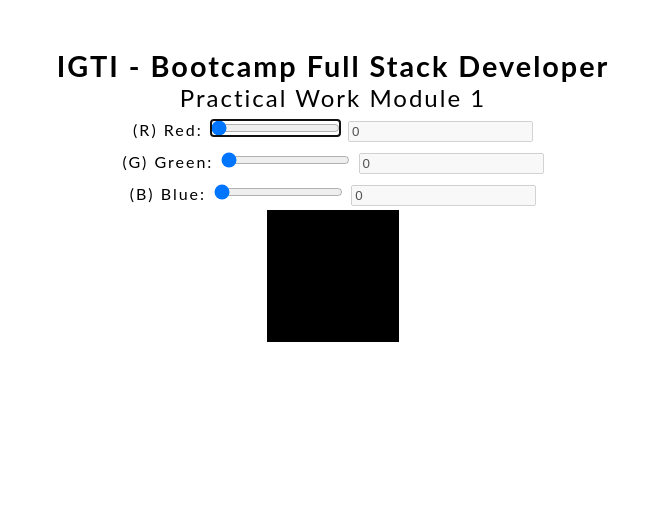
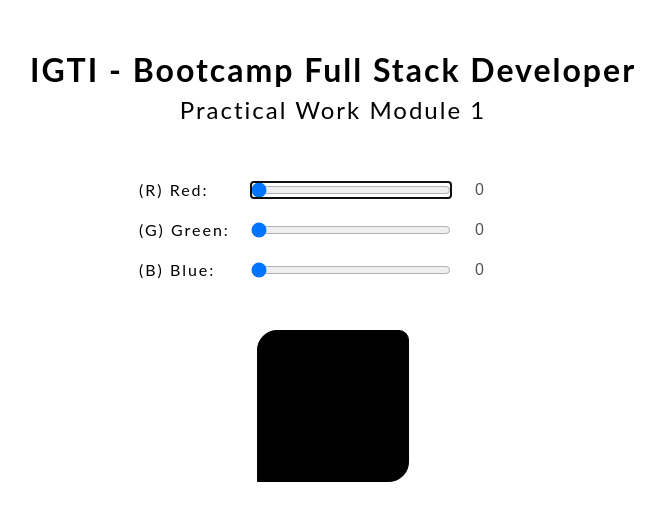
Before and after one commit to thiagohsg/mod1practical, a plain HTML site: page index.html in a window 1280 px wide. Shown: the whole page, without its empty margins (307-972 px from the left). Drawn offline with Linux system fonts and the light colour scheme.

Commit message:
Refactoring CSS.

```diff
--- a/css/style.css
+++ b/css/style.css
@@ -1,27 +1,13 @@
 body {
   font-family: 'Lato', 'Helvetica Neue', Helvetica, Arial, sans-serif;
   letter-spacing: 2px;
-  line-height: 2rem;
+  line-height: 2.5rem;
   margin-top: 50px;
 }
 
-h1,
-h3 {
-  text-align: center;
-}
-
-h1 {
-  font-size: 1.8rem;
-  font-weight: bold;
-}
-
-h3 {
-  font-size: 1.5rem;
-}
-
-p {
-  font-weight: 600;
-  font-size: 1.4rem;
+.titles,
+.container {
+  margin-bottom: 40px;
 }
 
 .container {
@@ -30,18 +16,49 @@
   align-items: center;
 }
 
-.controls {
+h1 {
+  font-size: 2rem;
+  font-weight: bold;
+}
+
+h3 {
+  font-size: 1.5rem;
+}
+
+h1,
+h3 {
+  text-align: center;
+}
+
+.flex-row {
   display: flex;
   flex-direction: row;
-  margin: 2rem 0;
+  align-items: center;
+  justify-content: flex-start;
+}
+
+.label {
+  min-width: 110px;
+}
+
+.range {
+  min-width: 200px;
+}
+
+.text {
+  background-color: transparent;
+  font-size: 1rem;
+  border: 0;
+  max-width: 50px;
+  margin-left: 20px;
 }
 
 .color {
   border: solid 1px;
-  height: 130px;
-  width: 130px;
+  border-top-left-radius: 20px;
+  border-top-right-radius: 10px;
+  border-bottom-right-radius: 20px;
+  height: 150px;
+  width: 150px;
+  margin-top: 40px;
 }
-
-.ranges {
-  margin: 0 2rem;
-}
```
